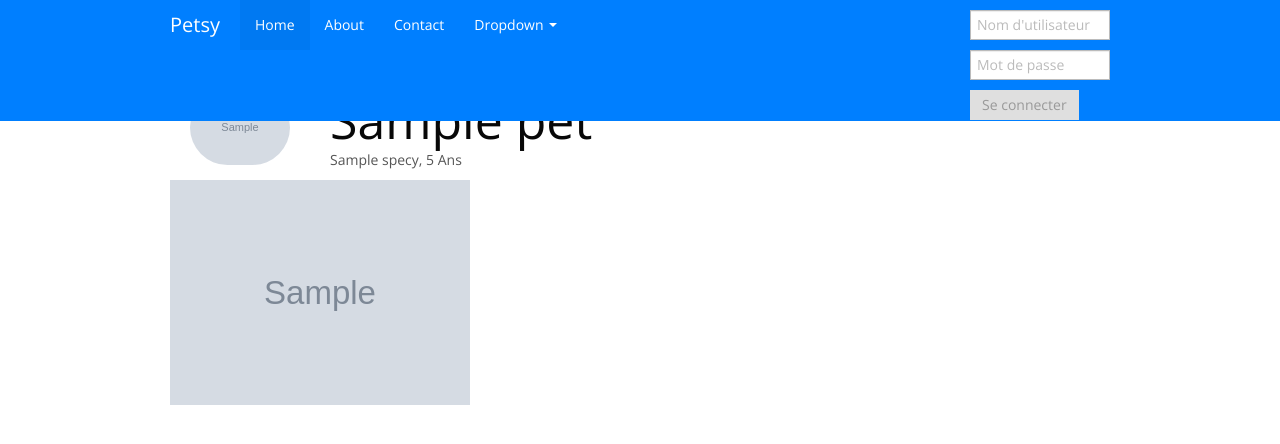
After one commit to jeffart/Gpet, a CakePHP app: the page made by app/View/Posts/pet.ctp in a window 1280 px wide. The commit adds this page. Shown: the top 444 px of the page. Run offline with PHP 8.4 and a stand-in for CakePHP, Linux system fonts and the light colour scheme; the template is opened without the code that fills it: most values are stand-ins (such as "Sample title", 1, 10 or a date in 2020); grey boxes marked "Sample" are stand-in pictures; form fields are guessed from the names that the template uses; some libraries are stand-ins or nearby versions.

Commit message:
Modif 43 Voir les images liées à un animal
A-
on va dans un premier temps rajouter un lien sur la vue Pets/my.ctp .ce
lien lien nous permettra d'avoir acces au photos de l'animal.
B-
On créer le model  PetsPost ce model Gere  l'association entre les post
et les animaux

1) dans le PostsController  On créer  la fonction pet Qui va donc nous
pemetre de recuper les infos (les images ) liées à un animal .cette
fonction recoit en parametre l'id de l'animal dont on veut voir les
images.

2) On definit egalement une fonction beforFilter dans laquelle on va
authorisé l'acces a la vu Post/pet.ctp.

3) il faut egalement créer une fonction paginate  .

4) On crée aussi une vue Post\pet.ctp c'est dans cette vu qu'on
affichera les images liées aux animaux.

A ce niveau de l'app on maintenant voir sur une vue les image liées à un
animal quand on click sur le lien voir  les photos de la vu  Pets\my.ctp

```diff
--- /dev/null
+++ b/app/Model/PetsPost.php
@@ -0,0 +1,6 @@
+<?php
+class PetsPost extends AppModel{
+
+    public $belongsTo = array('Post','Pet'); // appartient au articles et aux animaux.
+
+}
--- a/app/View/Pets/my.ctp
+++ b/app/View/Pets/my.ctp
@@ -36,6 +36,8 @@
                     </td>
                     <td><?= $pet['Species']['name']; ?></td>
                     <td>
+                        <?= $this->Html->link('Voir les photos', array('controller' => 'posts', 'action' => 'pet', $pet['Pet']['id'])); ?>
+                        -
                         <?= $this->Html->link('Editer', array('action' => 'edit', $pet['Pet']['id'])); ?>
                         -
                         <?= $this->Form->postLink('Supprimer', array('action' => 'delete', $pet['Pet']['id']), array(), 'Voulez vous vraiment supprimer ?'); ?>
--- /dev/null
+++ b/app/View/Posts/pet.ctp
@@ -0,0 +1,39 @@
+
+
+<div class="row">
+    <p>&nbsp;</p>
+    <?php if (isset($pet['Pet']['avatari'])): ?>
+        <div class="span2">
+            <p align="center"><?= $this->Html->image($pet['Pet']['avatari'], array('class' => 'img-circle', 'width' => 100)); ?></p>
+        </div>
+    <?php endif ?>
+    <div class="span10">
+        <h1><?= $pet['Pet']['name']; ?></h1>
+        <p>
+            <?= $pet['Species']['name']; ?>,
+            <?php
+            $birthday = new DateTime($pet['Pet']['birthday']);
+            echo $birthday->diff(new DateTime('now'))->y
+            ?> Ans
+            <!--nocache-->
+            <?php if ($pet['Pet']['user_id'] == $this->Session->read('Auth.User.id')): ?>
+                , <?= $this->Html->link('Ajouter une photo', array('action' => 'edit', '?' => 'pet=' . $pet['Pet']['id'])); ?>
+            <?php endif ?>
+             <!--/nocache-->
+        </p>
+    </div>
+    </div>
+
+<div class="row">
+    <?php foreach($posts as $k => $post):?>
+
+        <div class ="span4">
+            <?=  $this->Html->image($post['Post']['thumb']) ;?>
+        </div>
+
+    <?php endforeach ?>
+<div class="span12">
+    <?= $this->Paginator->numbers(); ?>
+</div>
+
+</div>
```
Also changed, not shown: app/Controller/PostsController.php (+28 -0 lines), app/webroot/img/photos/1/3.jpg (added), app/webroot/img/photos/1/3_thumb.jpg (added), app/webroot/img/photos/1/4.jpg (added), app/webroot/img/photos/1/4_thumb.jpg (added).
